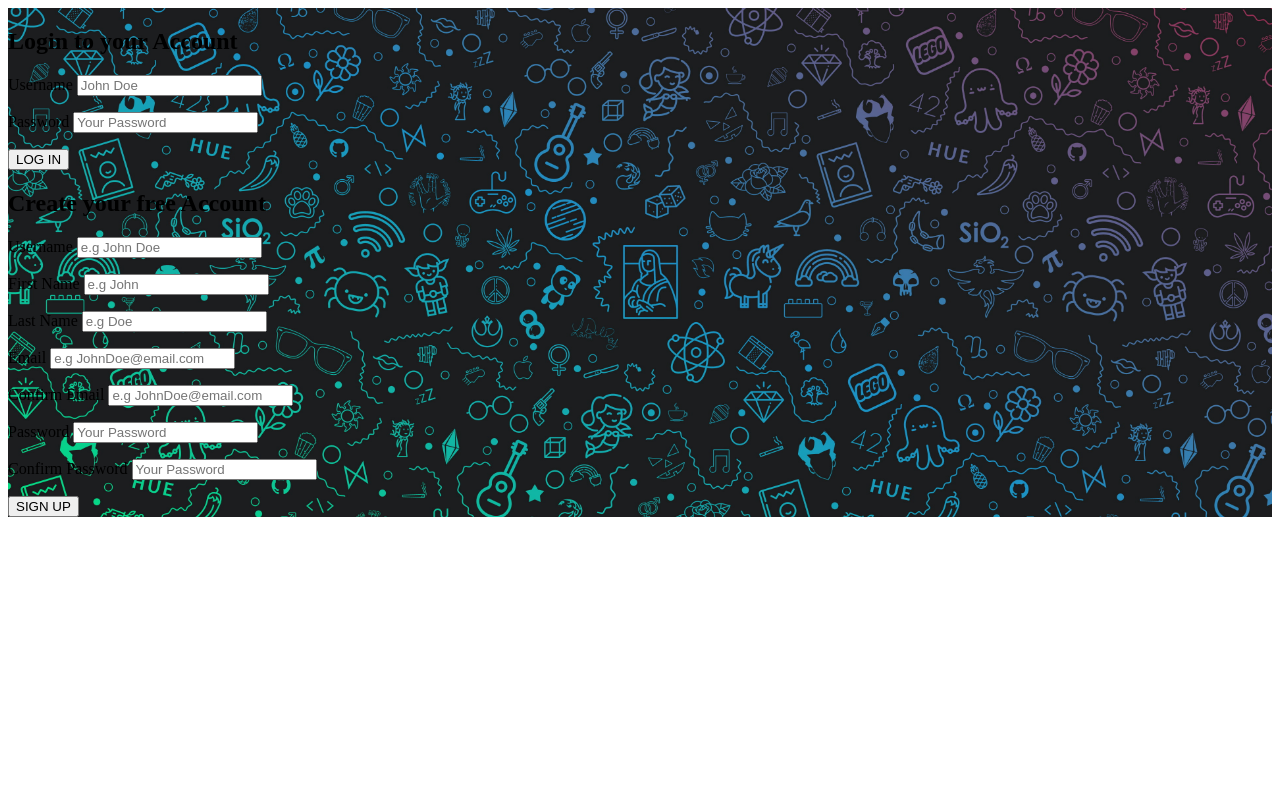
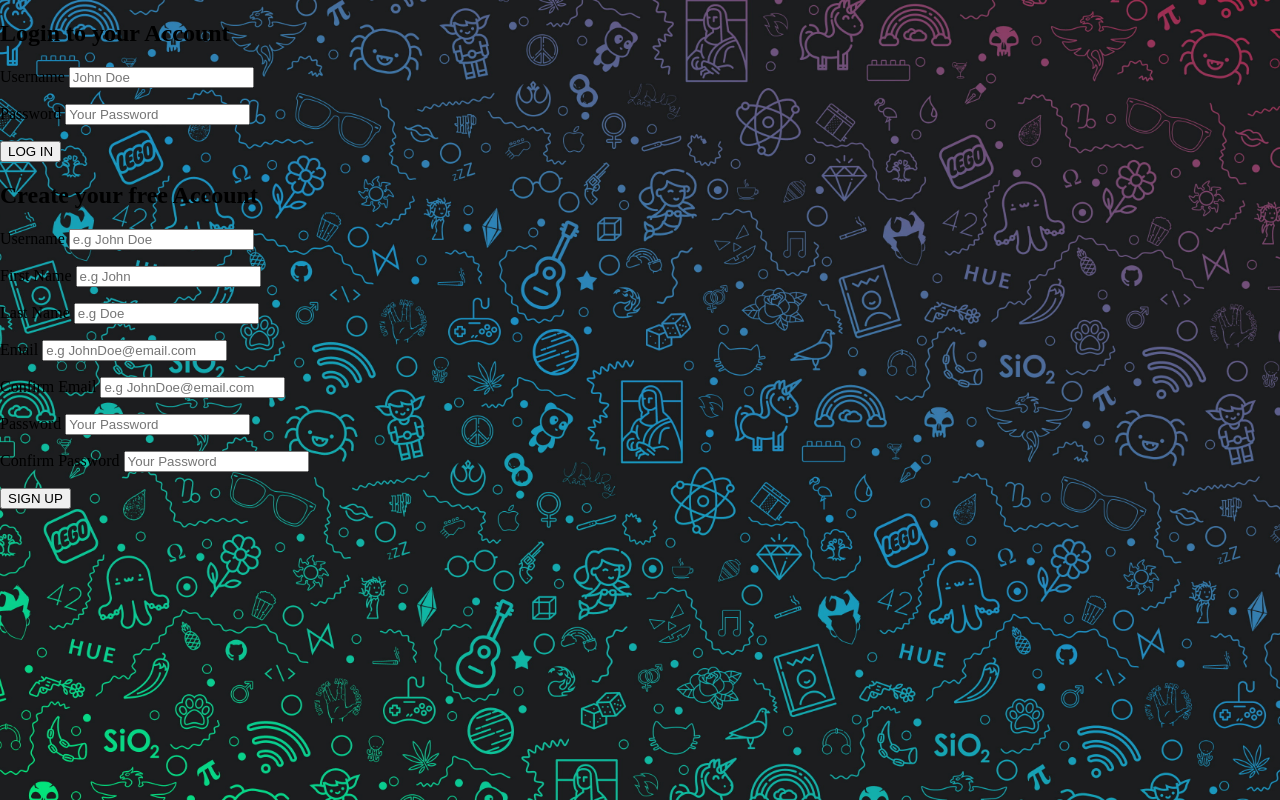
Before and after one commit to liam34/PhpProjectOnGit, a PHP site: page /register.php in a window 1280 px wide. Run offline with PHP 8.4, Linux system fonts and the light colour scheme.

Commit message:
removing padding and margin from html and body

```diff
--- a/assets/css/register.css
+++ b/assets/css/register.css
@@ -1,6 +1,12 @@
+html, body {
+    padding: 0%;
+    margin: 0;
+    height: 100%;
+}
+
 #background {
 
-    background-color:black;
+    background-color:cornsilk;
     background-image: url(../images/slotify_wallpaper.jpg);
     background-position: center;
     background-size: cover;
```
